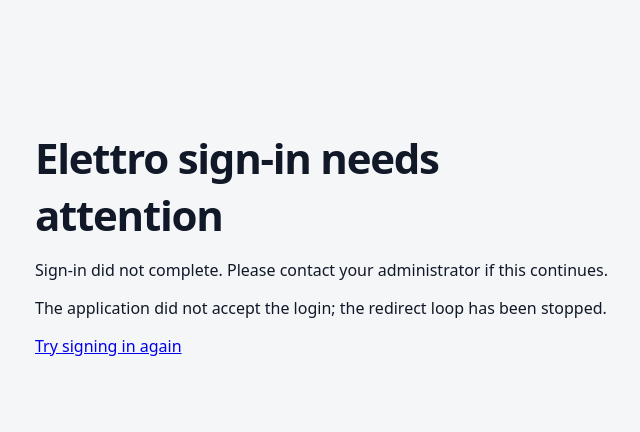
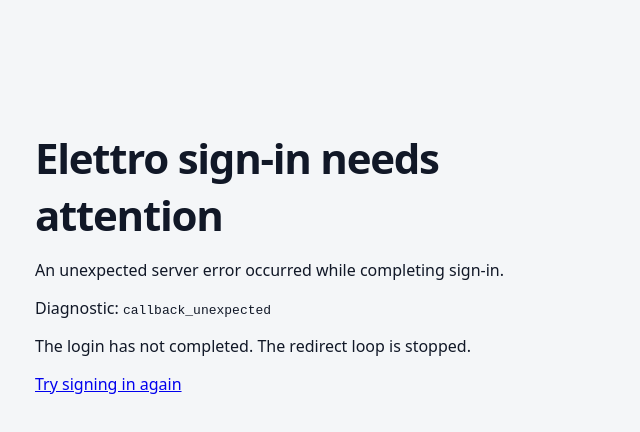
Before and after one commit to elettro/elettro-brand-os, a Next.js app in the folder apps/web/: page /auth/error in a window 1280 px wide. Shown: the top 432 px of the page, without its empty margins (308-948 px from the left). Built offline with nearby package versions, Linux system fonts and the light colour scheme.

Commit message:
Display safe Cognito callback diagnostic on unprotected error page

```diff
--- a/apps/web/app/auth/error/page.tsx
+++ b/apps/web/app/auth/error/page.tsx
@@ -1,12 +1,30 @@
 import Link from "next/link";
+const descriptions:Record<string,string>={
+  state:"Cognito sign-in state could not be verified.",
+  token_exchange:"Cognito rejected the authorization code exchange.",
+  owner_not_authorized:"The signed-in account is not authorized as the DEV owner, or its email is not verified.",
+  pool_config:"The Cognito user pool setting is unavailable to the server.",
+  identity_token:"Cognito returned an identity token that failed validation.",
+  identity_signature:"Cognito token signature verification failed.",
+  jwks_key:"The signing key wasn't found in the Cognito user pool.",
+  jwks_fetch:"Cognito signing keys could not be retrieved.",
+  client_secret:"Cognito client secret is not available.",
+  missing_code:"No authorization code was returned.",
+  session_secret_short:"The Elettro session signing secret is too short.",
+  client_secret_read:"Unable to read the Cognito client secret in AWS.",
+  session_secret_read:"Unable to read the Elettro session signing secret in AWS.",
+  ssm_parameter_missing:"A required AWS parameter was not found.",
+  ssm_access_denied:"AWS denied access to a required authentication parameter.",
+  callback_unexpected:"An unexpected server error occurred while completing sign-in."
+};
 export default async function AuthenticationError({searchParams}:{searchParams:Promise<{reason?:string}>}) {
   const {reason}=await searchParams;
-  const allowed=["Account not authorized","Cognito rejected authentication","Cognito user pool is not configured","Missing authorization code","Invalid OAuth state","Cognito client secret is not configured"];
-  const message=allowed.includes(reason||"")?reason:"Sign-in did not complete. Please contact your administrator if this continues.";
+  const code=reason&&Object.hasOwn(descriptions,reason)?reason:"callback_unexpected";
   return <main style={{maxWidth:650,margin:"12vh auto",padding:28,fontFamily:"system-ui"}}>
     <h1>Elettro sign-in needs attention</h1>
-    <p>{message}</p>
-    <p>The application did not accept the login; the redirect loop has been stopped.</p>
+    <p>{descriptions[code]}</p>
+    <p>Diagnostic: <code>{code}</code></p>
+    <p>The login has not completed. The redirect loop is stopped.</p>
     <Link href="/api/auth/login">Try signing in again</Link>
   </main>;
 }
```
